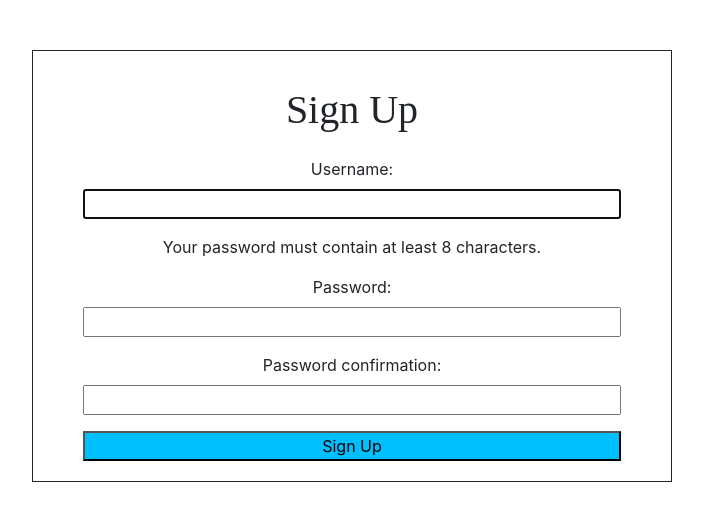
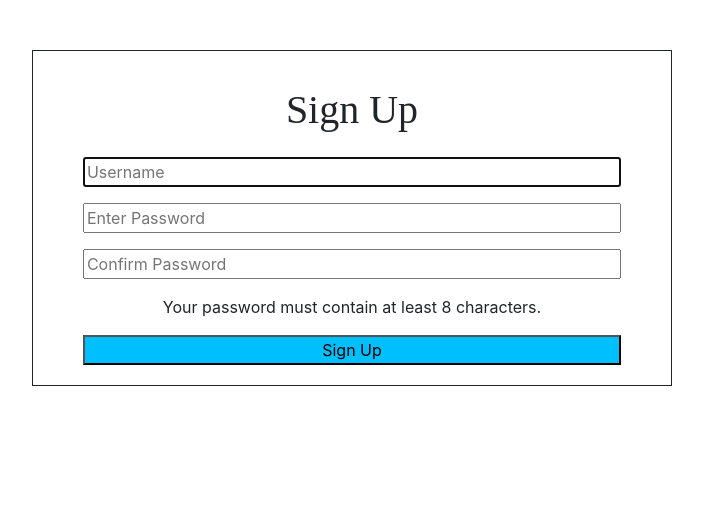
Before and after one commit to citz73/Graduate-Matcher, a Django app: page /signup in a window 1280 px wide. Shown: the part 56-577 px from the top of the page, without its empty margins (288-991 px from the left). Run offline with Django 3.2, Linux system fonts and the light colour scheme; some libraries are stand-ins or nearby versions.

Commit message:
restyle login and signup

```diff
--- a/gradmatchapp/templates/gradmatchapp/signup.html
+++ b/gradmatchapp/templates/gradmatchapp/signup.html
@@ -14,19 +14,16 @@
 					<form method="post">
 						<input type="hidden" name="csrfmiddlewaretoken" value="1nBad5qPHELa0IVQ9vYXEg4YEcrIIF1CqY57fBRQzA01yXH9z6xzL7gKGsGFeEYC">
 						<p>
-							<label for="id_username">Username:</label>
-							<input type="text" name="username" maxlength="150" autocapitalize="none" autocomplete="username" autofocus="" required="" id="id_username">
+							<input type="text" placeholder="Username" name="username" maxlength="150" autocapitalize="none" autocomplete="username" autofocus="" required="" id="id_username">
 						</p>
-						<p>Your password must contain at least 8 characters.</p>
 						<p>
-							<label for="id_password">Password:</label>
-							<input type="password" name="password1" autocomplete="new-password" required="" id="id_password"> <span class="helptext">
+							<input type="password" placeholder="Enter Password" name="password1" autocomplete="new-password" required="" id="id_password"> <span class="helptext">
 							</span>
 						</p>
 						<p>
-							<label for="id_password">Password confirmation:</label>
-							<input type="password" name="password2" autocomplete="new-password" required="" id="id_password">
+							<input type="password" placeholder="Confirm Password" name="password2" autocomplete="new-password" required="" id="id_password">
 						</p>
+						<p>Your password must contain at least 8 characters.</p>
 					<button id="login_button">Sign Up</button>
 				</form>
 		</div>
```
Also changed, not shown: gradmatchapp/templates/registration/login.html (+13 -5 lines).
